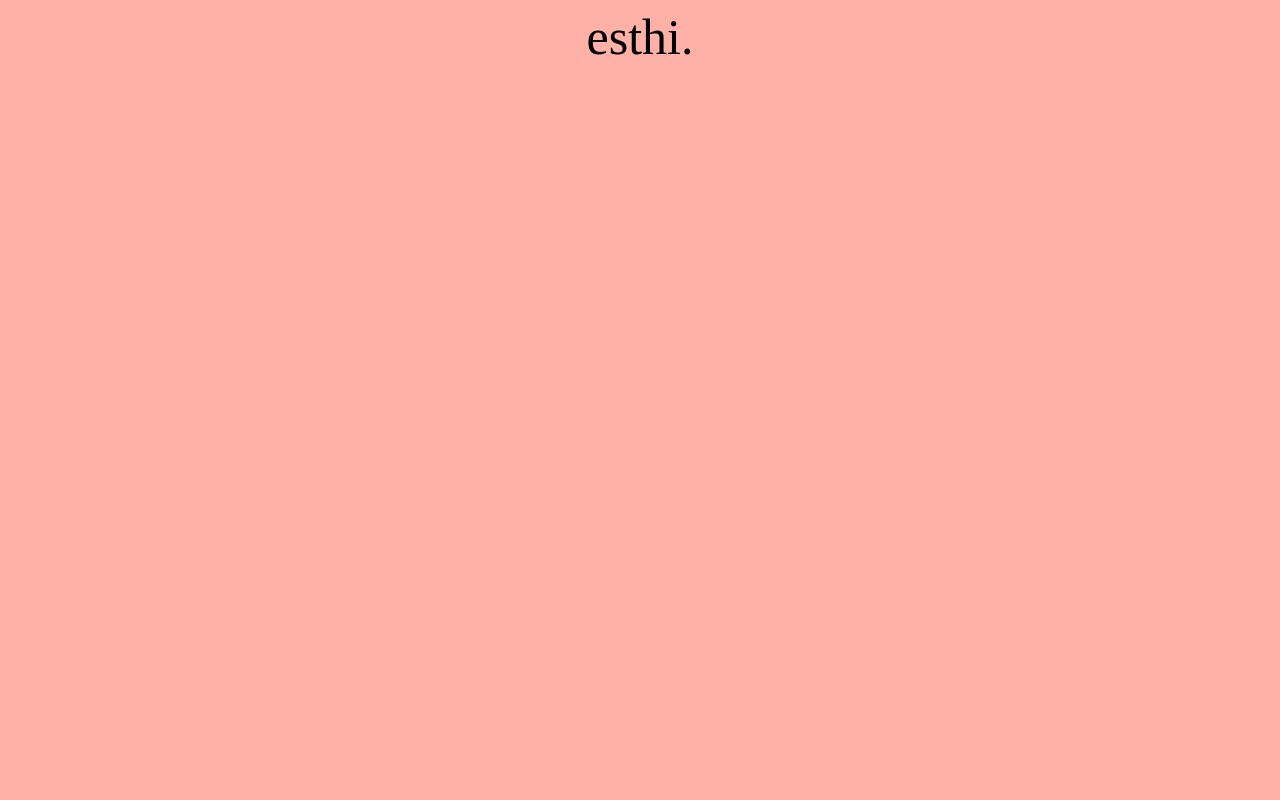
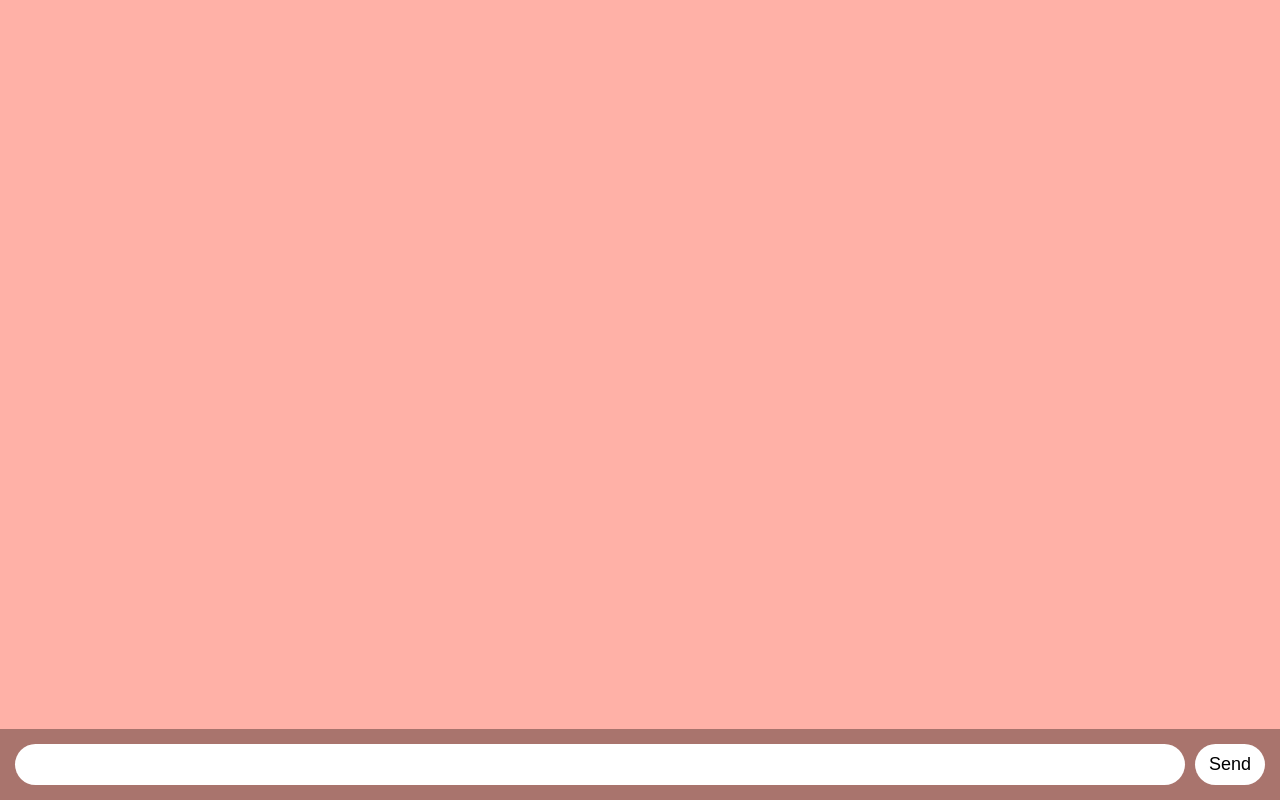
Before and after one commit to lukevukovich/Esthi, a React (Vite) app: page / in a window 1280 px wide. Built offline with nearby package versions, Linux system fonts and the light colour scheme.

Commit message:
Implement ChatInterface for AI assistant

```diff
--- a/src/App.css
+++ b/src/App.css
@@ -1,3 +1,18 @@
 body {
   background-color: rgb(255, 177, 167);
+  overflow-x: hidden;
+  font-family: ui-sans-serif, system-ui, sans-serif, "Apple Color Emoji",
+    "Segoe UI Emoji", Segoe UI Symbol, "Noto Color Emoji";
 }
+
+::-webkit-scrollbar {
+  width: 6px;
+}
+
+::-webkit-scrollbar-thumb {
+  background-color: rgb(169, 116, 109);
+}
+
+::-webkit-scrollbar-track {
+  background-color: rgb(255, 177, 167);
+}
--- a/src/App.jsx
+++ b/src/App.jsx
@@ -8,13 +8,14 @@
 // Layouts and pages
 import RootLayout from "./utils/RootLayout";
 import Home from "./pages/Home/Home";
+import Chat from "./pages/Chat/Chat";
 import "./App.css";
 
 // Router and routes
 const router = createBrowserRouter(
   createRoutesFromElements(
     <Route path="/" element={<RootLayout />}>
-      <Route index element={<Home />} />
+      <Route index element={<Chat />} />
       {/*<Route path="intake" element={<IntakeForm />} />
       <Route path="chat" element={<Chat />} />*/}
     </Route>
--- /dev/null
+++ b/src/assets/ChatInterface/ChatInterface.css
@@ -0,0 +1,78 @@
+.chat-interface {
+  display: flex;
+  flex-direction: column;
+  height: 100%;
+  width: 100%;
+  margin-bottom: 62px;
+}
+
+.message-panel {
+  display: flex;
+  flex-direction: column;
+  width: 100%;
+  padding: 10px;
+  box-sizing: border-box;
+}
+
+.message {
+  border-radius: 16px;
+  max-width: 50%;
+  width: fit-content;
+  padding: 7px;
+  padding-left: 10px;
+  padding-right: 10px;
+  padding-bottom: 9px;
+  margin-bottom: 10px;
+  justify-content: center;
+  align-items: center;
+  text-wrap: break-word;
+  overflow-wrap: break-word;
+  font-size: 18px;
+}
+
+.peer {
+  background-color: rgb(229, 229, 229);
+  margin-right: auto;
+  align-self: flex-start;
+}
+
+.user {
+  background-color: rgb(222, 107, 126);
+  margin-left: auto;
+  align-self: flex-end;
+}
+
+.input-panel {
+  display: flex;
+  position: fixed;
+  bottom: 0;
+  align-items: center;
+  width: 100%;
+  padding: 15px;
+  box-sizing: border-box;
+  margin-left: -8px;
+  background-color: rgb(169, 116, 109);
+}
+
+.input-panel input {
+  font-size: 18px;
+  background-color: white;
+  flex-grow: 1;
+  padding: 10px;
+  box-sizing: border-box;
+  border-radius: 30px;
+  outline: none;
+  border: none;
+}
+
+.input-panel button {
+  font-size: 18px;
+  background-color: white;
+  width: 70px;
+  flex-shrink: 0;
+  padding: 10px;
+  margin-left: 10px;
+  border-radius: 30px;
+  outline: none;
+  border: none;
+}
--- /dev/null
+++ b/src/assets/ChatInterface/ChatInterface.jsx
@@ -0,0 +1,51 @@
+import { useEffect } from "react";
+import "./ChatInterface.css";
+
+export default function ChatInterface({
+  chatList,
+  message,
+  setMessage,
+  onSend,
+}) {
+  // Scroll to the bottom of the chat list
+  useEffect(() => {
+    window.scrollTo(0, document.body.scrollHeight);
+  }, [chatList]);
+
+  return (
+    <div className="chat-interface">
+      <div className="message-panel">
+        <div className="message-list">
+          {chatList.map((chat, index) => (
+            <div key={index} className={`message ${chat.sender}`}>
+              {chat.text}
+            </div>
+          ))}
+        </div>
+      </div>
+      <div className="input-panel">
+        <input
+          value={message}
+          type="text"
+          onChange={(e) => {
+            setMessage(e.target.value);
+          }}
+          onKeyDown={(e) => {
+            if (e.key === "Enter" && message) {
+              onSend();
+            }
+          }}
+        />
+        <button
+          onClick={() => {
+            if (message) {
+              onSend();
+            }
+          }}
+        >
+          Send
+        </button>
+      </div>
+    </div>
+  );
+}
--- a/src/pages/Chat/Chat.jsx
+++ b/src/pages/Chat/Chat.jsx
@@ -0,0 +1,33 @@
+import "./Chat.css";
+import ChatInterface from "../../assets/ChatInterface/ChatInterface";
+import { useState } from "react";
+
+export default function Chat() {
+  //Chat list for sender/receiver
+  const [chatList, setChatList] = useState([]);
+
+  const [message, setMessage] = useState("");
+
+  function onSend() {
+    let newChatList = [...chatList];
+    const userChat = { text: message, sender: "user" };
+    newChatList = [...chatList, userChat];
+    setMessage("");
+
+    const peerChat = { text: "Hello", sender: "peer" };
+    newChatList = [...newChatList, peerChat];
+
+    setChatList(newChatList);
+  }
+
+  return (
+    <div className="chat-page">
+      <ChatInterface
+        chatList={chatList}
+        message={message}
+        setMessage={setMessage}
+        onSend={onSend}
+      />
+    </div>
+  );
+}
```
